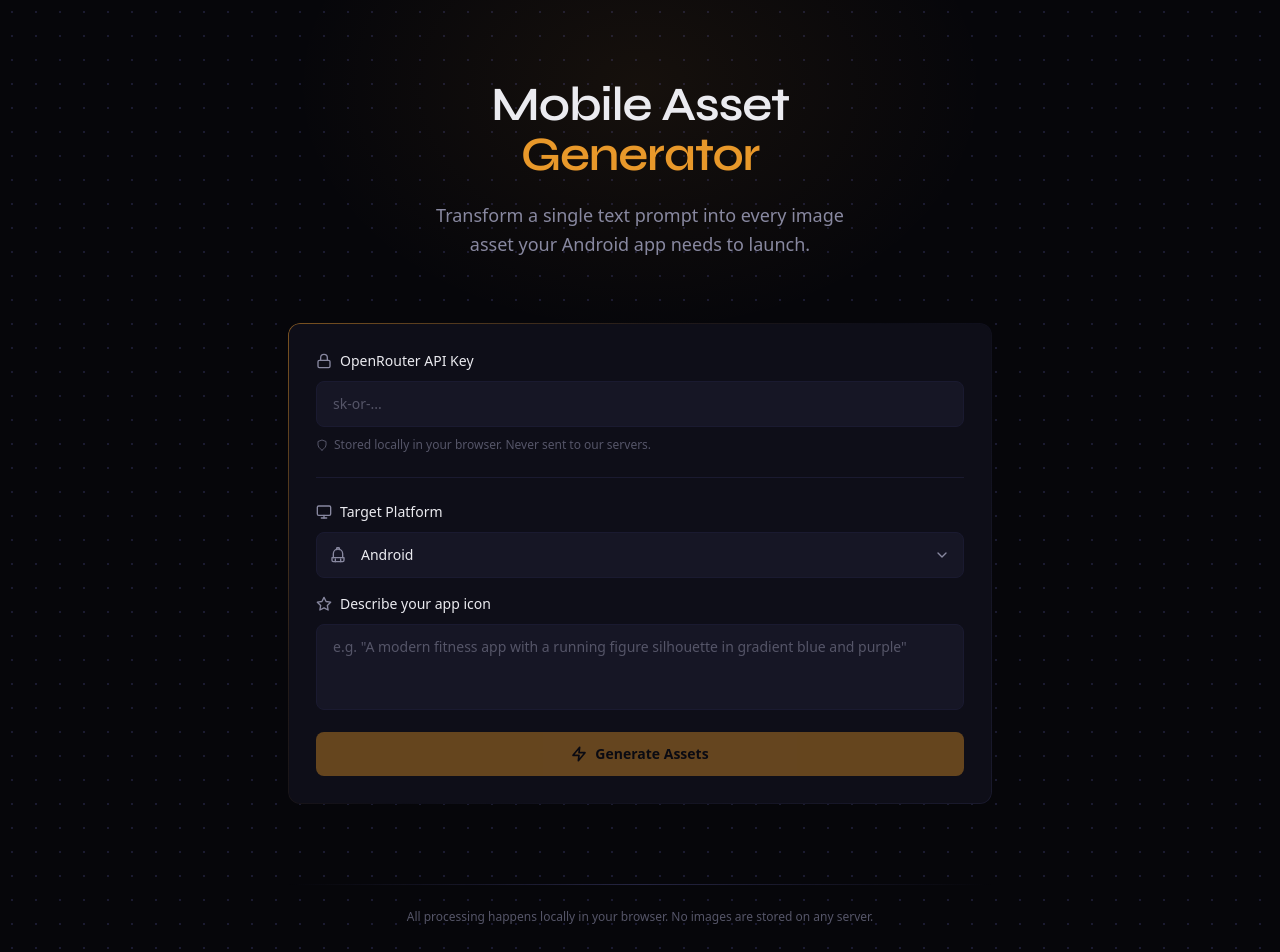
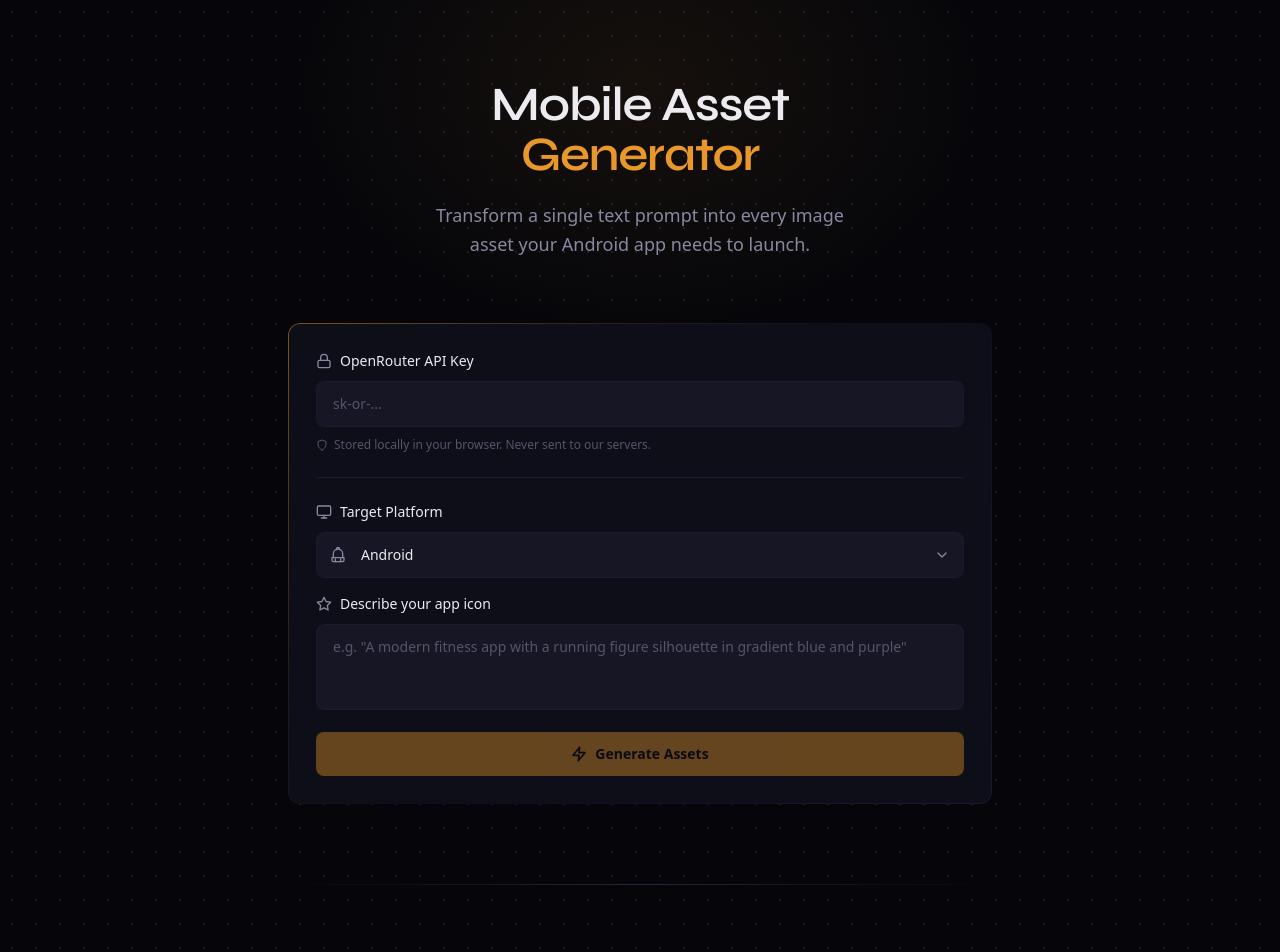
Before and after one commit to tsilva/mobileassetgen, a Next.js app: page / in a window 1280 px wide. Shown: the top 952 px of the page. Built offline with nearby package versions, Linux system fonts and the light colour scheme.

Commit message:
Remove redundant text from footer in Home component to streamline content presentation.

```diff
--- a/src/app/page.tsx
+++ b/src/app/page.tsx
@@ -219,10 +219,7 @@ export default function Home() {
           style={{ animationDelay: "320ms" }}
         >
           <div className="h-px bg-gradient-to-r from-transparent via-border to-transparent mb-6" />
-          <p className="text-xs text-dim">
-            All processing happens locally in your browser.
-            No images are stored on any server.
-          </p>
+          <p className="text-xs text-dim" />
         </footer>
       </div>
     </div>
```
